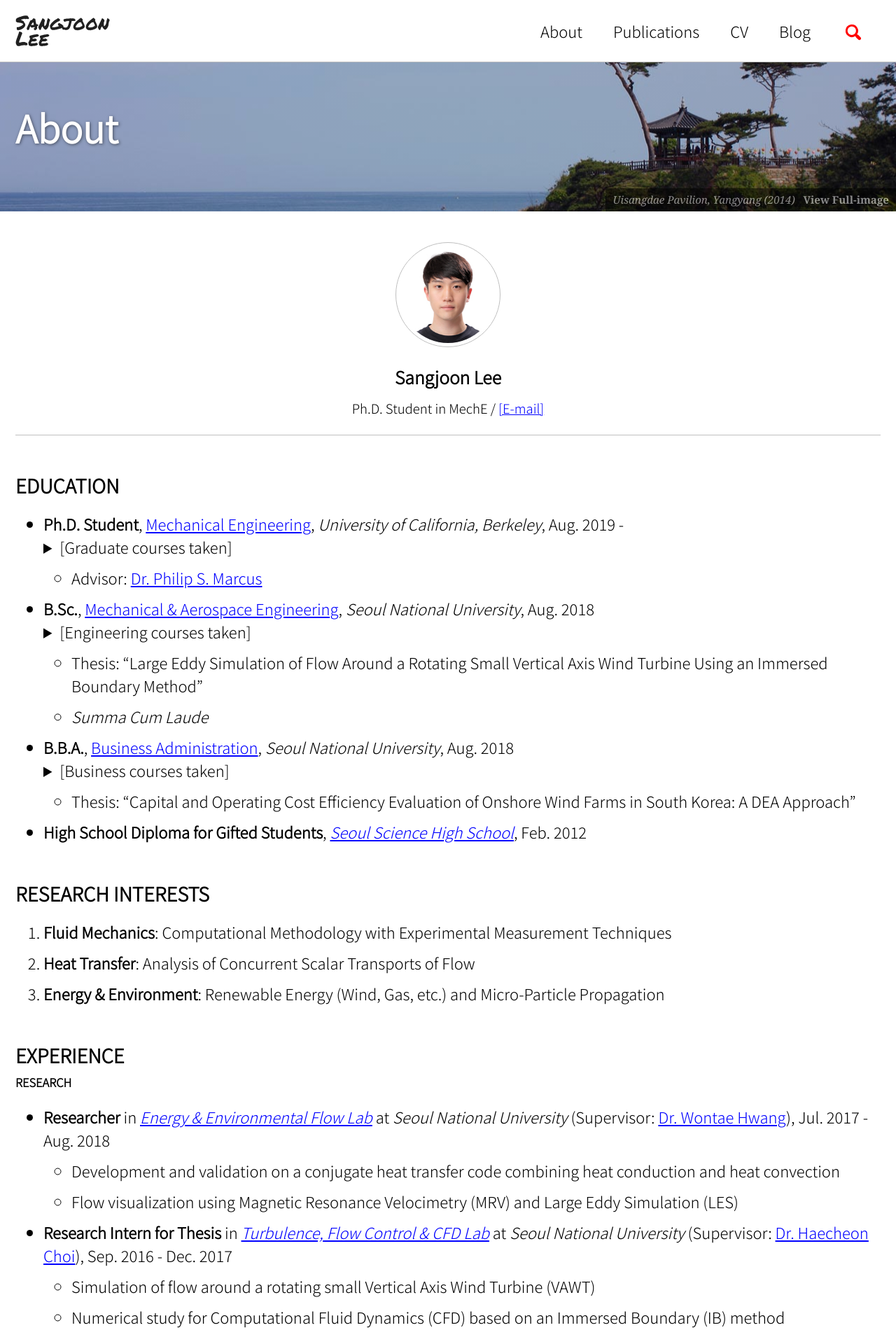
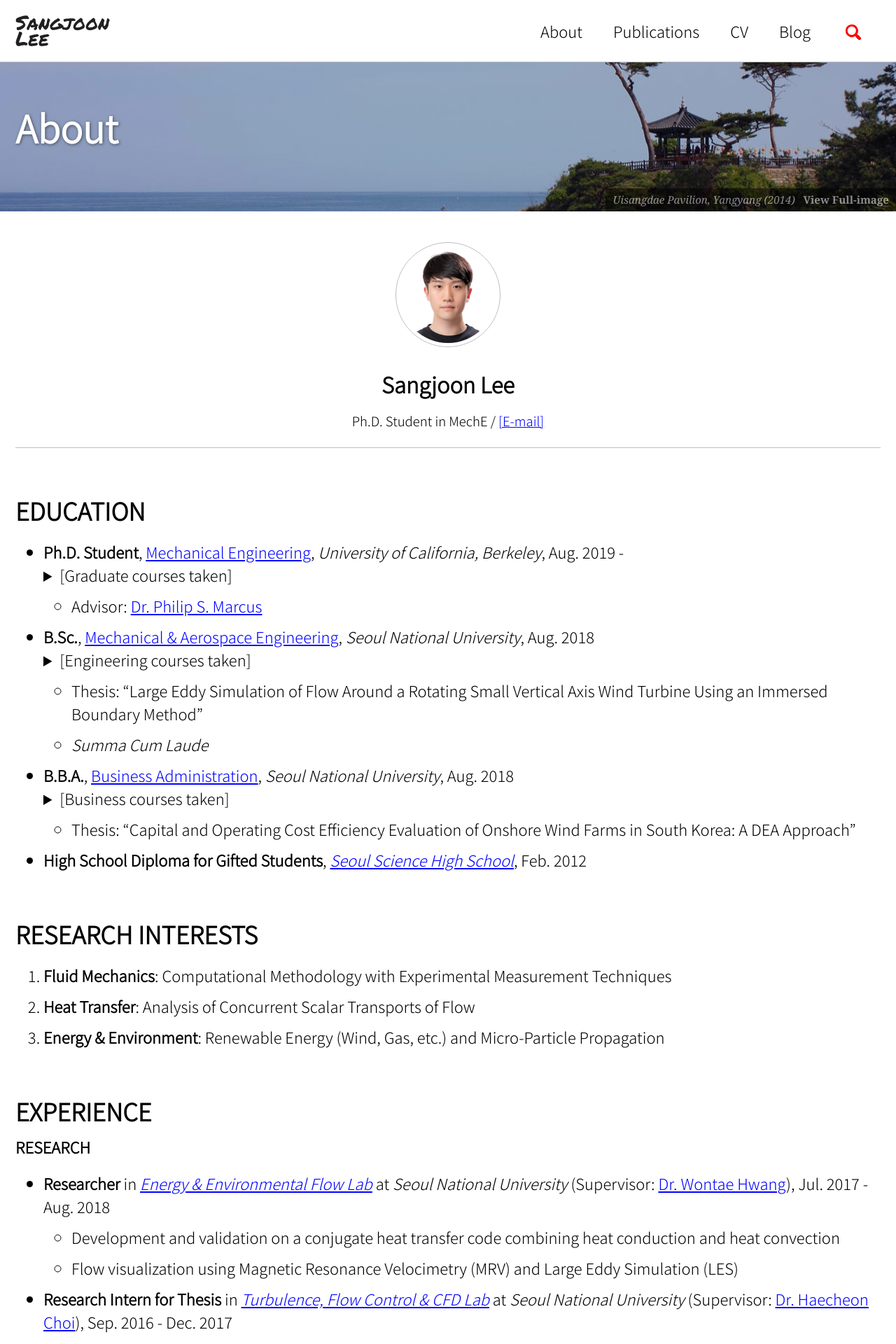
Before and after one commit to jun9303/jun9303.github.io, a Jekyll site: the page built from _pages/about.md, in a window 1280 px wide. Shown: the top 1920 px of the page at 70% size. Built offline with Jekyll 4.4.1, drawn with Linux system fonts in a browser that asks for light colours; cached includes are drawn as plain includes; nearby versions of some CDN libraries.

Commit message:
Signed-off-by: Joon <jun9303@gmail.com>

```diff
--- a/_sass/minimal-mistakes/_base.scss
+++ b/_sass/minimal-mistakes/_base.scss
@@ -35,32 +35,32 @@ h6 {
 
 h1 {
   margin-top: 0;
+  font-size: $type-size-3;
+}
+
+h2 {
   font-size: $type-size-4;
 }
 
-h2 {
+h3 {
   font-size: $type-size-5;
 }
 
-h3 {
+h4 {
   font-size: $type-size-6;
 }
 
-h4 {
-  font-size: $type-size-7;
-}
-
 h5 {
-  font-size: $type-size-7;
+  font-size: $type-size-6;
 }
 
 h6 {
-  font-size: $type-size-7;
+  font-size: $type-size-6;
 }
 
 small,
 .small {
-  font-size: $type-size-8;
+  font-size: $type-size-6;
 }
 
 p {
@@ -265,7 +265,7 @@ figcaption {
   margin-bottom: 0.5em;
   color: $muted-text-color;
   font-family: $caption-font-family;
-  font-size: $type-size-7;
+  font-size: $type-size-6;
 
   a {
     -webkit-transition: $global-transition;
```
